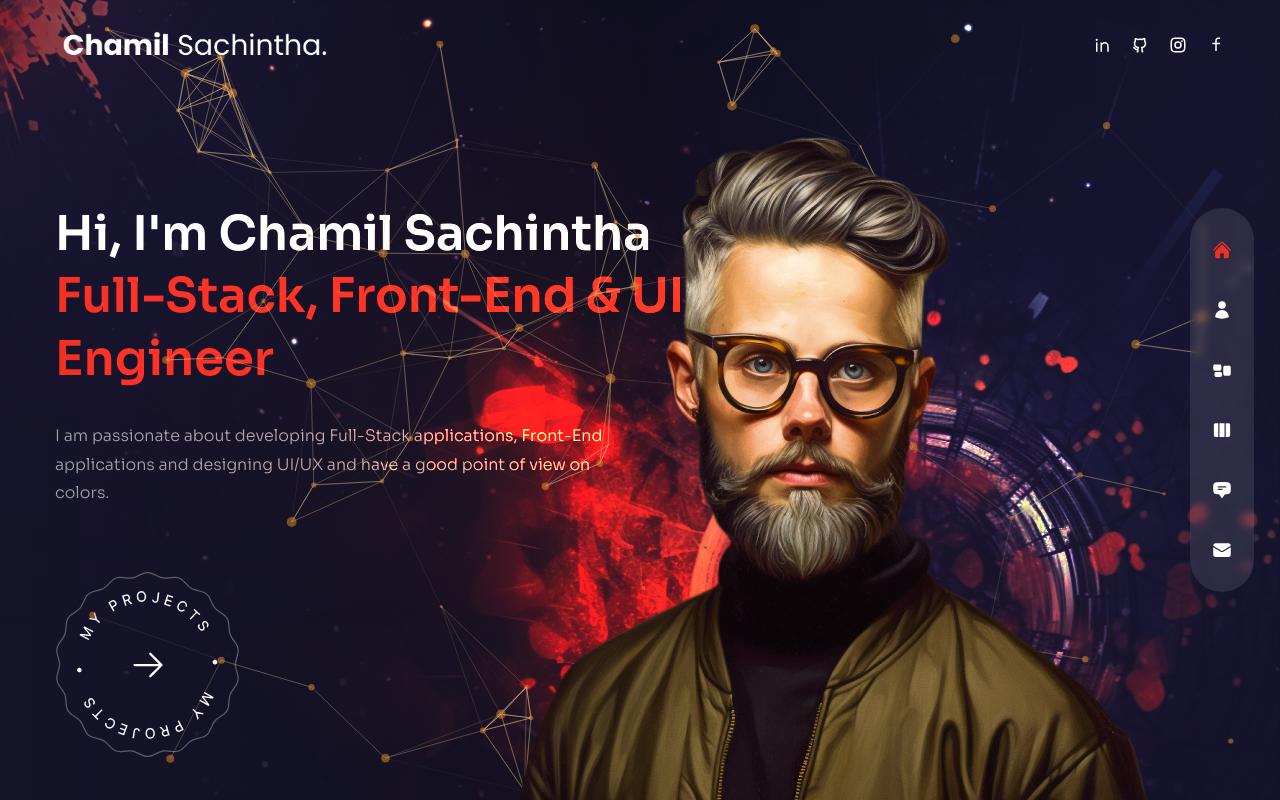
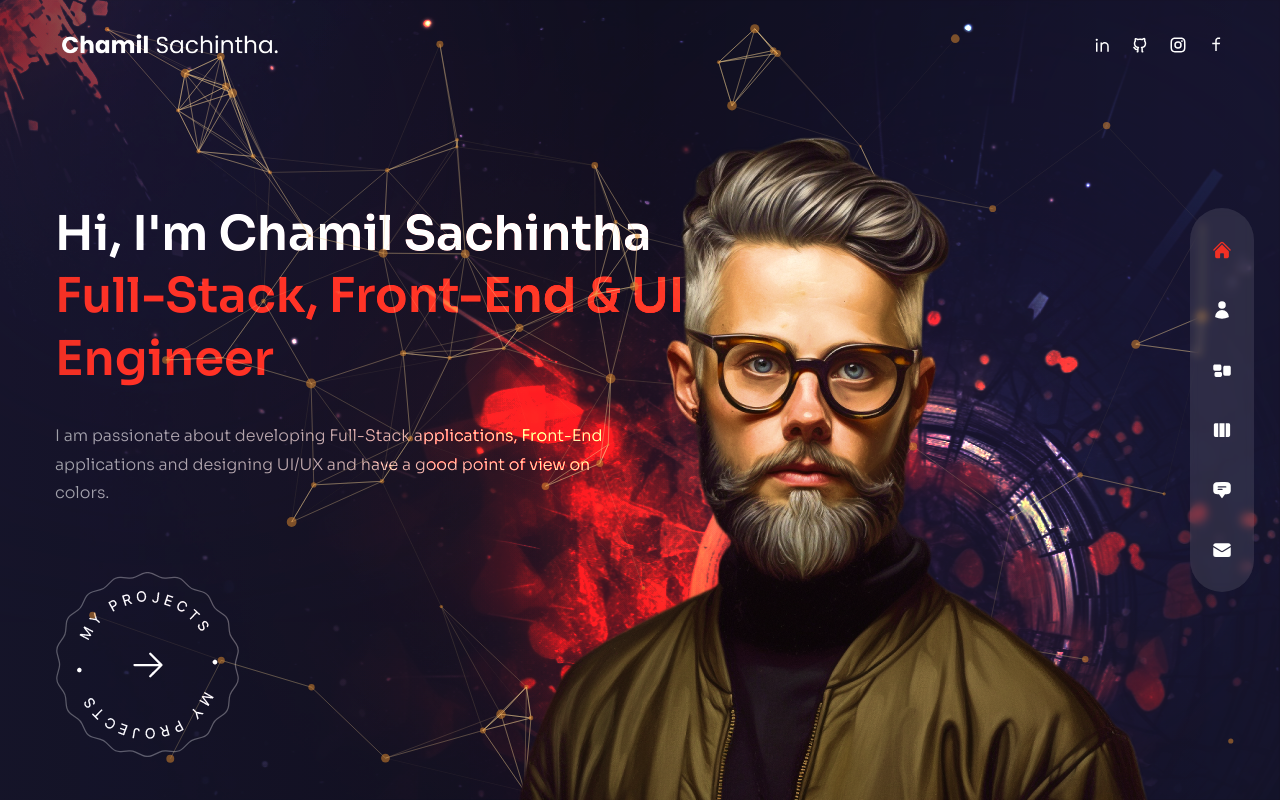
Before and after one commit to ChamilSachintha/Personal-Portfolio-2, a Next.js app: page / in a window 1280 px wide. Built offline with nearby package versions, Linux system fonts and the light colour scheme.

Commit message:
Change logo width

```diff
--- a/components/Header.js
+++ b/components/Header.js
@@ -10,7 +10,7 @@ const Header = () => {
         <Link href={"/"}>
           <Image
           src={"/logo.png"}
-          width={280}
+          width={230}
           height={48}
           alt=""
           priority={true} />
```
